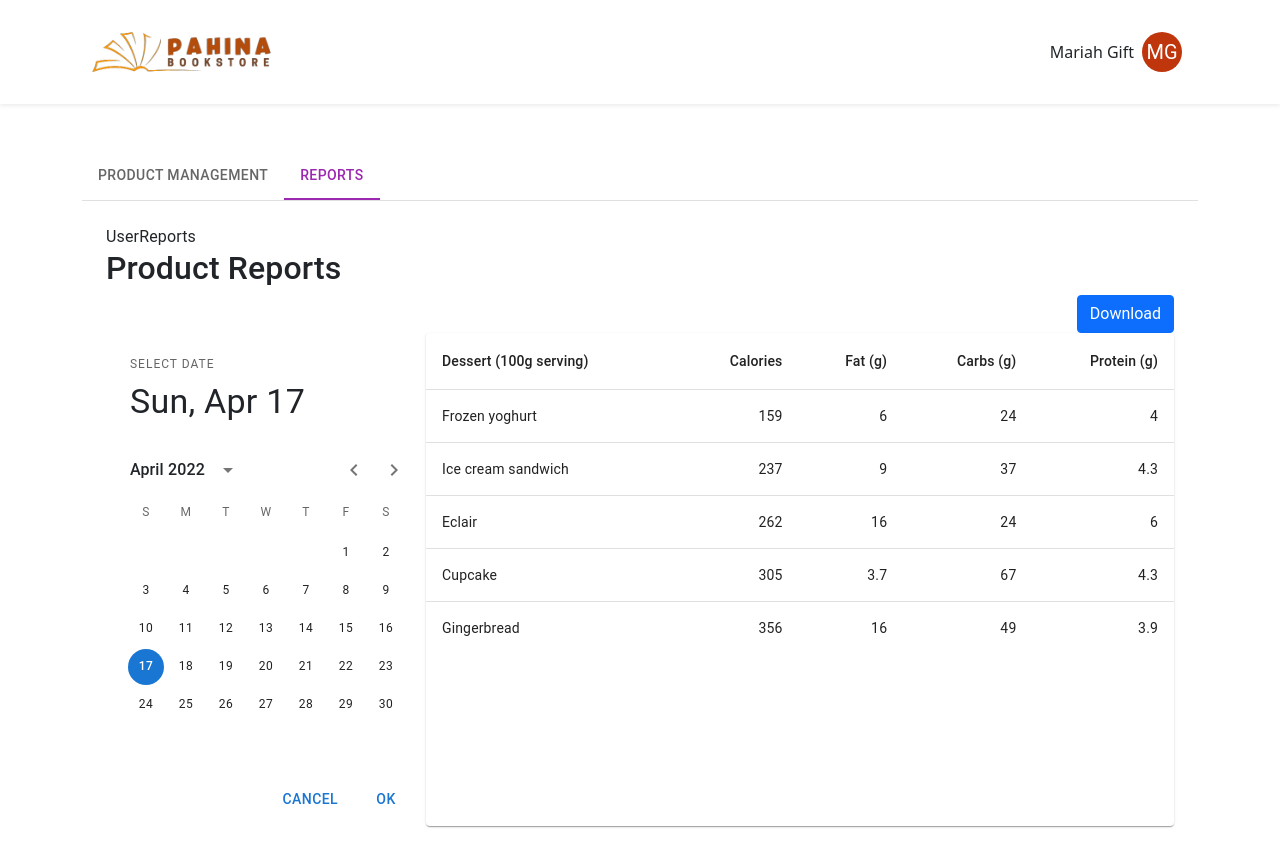
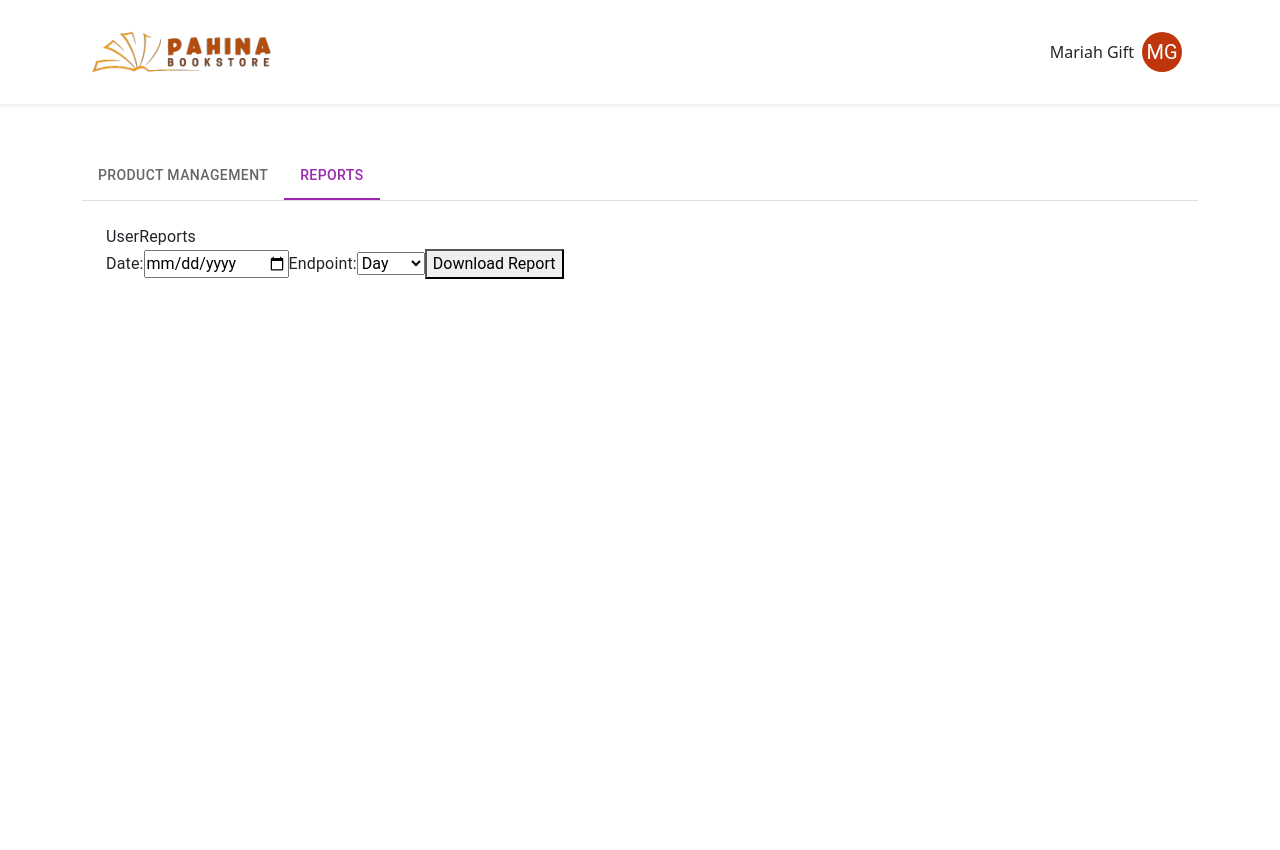
Before and after one commit to christianYdoow/final-project-group-2, a React (Vite) app in the folder pahina-frontend/: page /admin/home in a window 1280 px wide. Both pictures are taken after a click on the tab "REPORTS". After the commit the page ends 800 px from the top, so only its background shows below. Built offline with nearby package versions, Linux system fonts and the light colour scheme; no server answers.

Commit message:
connected ProductReports.tsx to backend

```diff
--- a/pahina-frontend/package.json
+++ b/pahina-frontend/package.json
@@ -9,14 +9,19 @@
     "preview": "vite preview"
   },
   "dependencies": {
+    "@date-io/core": "^2.16.0",
+    "@date-io/dayjs": "^2.16.0",
     "@emotion/react": "^11.10.6",
     "@emotion/styled": "^11.10.6",
     "@mui/icons-material": "^5.11.16",
+    "@mui/lab": "^5.0.0-alpha.127",
     "@mui/material": "^5.12.1",
     "@mui/x-date-pickers": "^6.2.1",
     "axios": "^1.3.5",
     "bootstrap": "^5.1.0",
     "dayjs": "^1.11.7",
+    "jspdf": "^2.5.1",
+    "jspdf-autotable": "^3.5.28",
     "react": "^18.2.0",
     "react-dom": "^18.2.0",
     "react-router-dom": "^6.10.0"
--- a/pahina-frontend/src/components/admin/reports/ProductReports.tsx
+++ b/pahina-frontend/src/components/admin/reports/ProductReports.tsx
@@ -1,77 +1,53 @@
-import * as React from "react";
-import { AdapterDayjs } from "@mui/x-date-pickers/AdapterDayjs";
-import { LocalizationProvider } from "@mui/x-date-pickers/LocalizationProvider";
-import { StaticDatePicker } from "@mui/x-date-pickers/StaticDatePicker";
-import dayjs from "dayjs";
-import Table from '@mui/material/Table';
-import TableBody from '@mui/material/TableBody';
-import TableCell from '@mui/material/TableCell';
-import TableContainer from '@mui/material/TableContainer';
-import TableHead from '@mui/material/TableHead';
-import TableRow from '@mui/material/TableRow';
-import Paper from '@mui/material/Paper';
+import React, { useState } from "react";
+import axios from "axios";
+import jsPDF from "jspdf";
+import autoTable from 'jspdf-autotable'
 
+function ProductReports(): JSX.Element {
+  const [date, setDate] = useState<string>("");
+  const [endpoint, setEndpoint] = useState<string>("day");
 
+  const handleDownload = async (): Promise<void> => {
+    try {
+      const param = endpoint === "day" ? "dayDate" : endpoint === "month" ? "monthYearDate" : "yearDate";
+      const response = await axios.get(`http://localhost:8080/web/api/admin/reports-${endpoint}?${param}=${date}`);
+      const data = response.data;
 
-export default function StaticDatePickerLandscape() {
-  function createData(
-    name: string,
-    calories: number,
-    fat: number,
-    carbs: number,
-    protein: number,
-  ) {
-    return { name, calories, fat, carbs, protein };
-  }
-  const rows = [
-    createData('Frozen yoghurt', 159, 6.0, 24, 4.0),
-    createData('Ice cream sandwich', 237, 9.0, 37, 4.3),
-    createData('Eclair', 262, 16.0, 24, 6.0),
-    createData('Cupcake', 305, 3.7, 67, 4.3),
-    createData('Gingerbread', 356, 16.0, 49, 3.9),
-  ];
+      // Generate PDF document using jsPDF
+      const doc = new jsPDF();
+      doc.text(`Report for ${date} (${endpoint} view)`, 10, 10);
+      const dataArr = data.split("\n").map((row: string) => row.split(" "));
+      let isTotalCountShown = false;
+      autoTable(doc,{
+        head: [["Product", "ID","Count", "Total Count"]],
+        body: dataArr,
+
+      });
+
+      // Download PDF document
+      doc.save(`report-${endpoint}-${date}.pdf`);
+    } catch (error) {
+      console.error(error);
+    }
+  };
+
   return (
-    <>
-      <h2>Product Reports</h2>
-      <div className=" d-flex justify-content-end">
-      <button className="btn btn-primary"> Download</button>
-      </div>
-
-      <div className="d-flex">
-        <LocalizationProvider dateAdapter={AdapterDayjs}>
-          <StaticDatePicker defaultValue={dayjs("2022-04-17")} />
-        </LocalizationProvider>
-
-        <TableContainer component={Paper}>
-      <Table sx={{ minWidth: 650 }} aria-label="simple table">
-        <TableHead>
-          <TableRow>
-            <TableCell>Dessert (100g serving)</TableCell>
-            <TableCell align="right">Calories</TableCell>
-            <TableCell align="right">Fat&nbsp;(g)</TableCell>
-            <TableCell align="right">Carbs&nbsp;(g)</TableCell>
-            <TableCell align="right">Protein&nbsp;(g)</TableCell>
-          </TableRow>
-        </TableHead>
-        <TableBody>
-          {rows.map((row) => (
-            <TableRow
-              key={row.name}
-              sx={{ '&:last-child td, &:last-child th': { border: 0 } }}
-            >
-              <TableCell component="th" scope="row">
-                {row.name}
-              </TableCell>
-              <TableCell align="right">{row.calories}</TableCell>
-              <TableCell align="right">{row.fat}</TableCell>
-              <TableCell align="right">{row.carbs}</TableCell>
-              <TableCell align="right">{row.protein}</TableCell>
-            </TableRow>
-          ))}
-        </TableBody>
-      </Table>
-    </TableContainer>
-      </div>
-    </>
+    <div>
+      <label>
+        Date:
+        <input type="date" value={date} onChange={(e) => setDate(e.target.value)} />
+      </label>
+      <label>
+        Endpoint:
+        <select value={endpoint} onChange={(e) => setEndpoint(e.target.value)}>
+          <option value="day">Day</option>
+          <option value="month">Month</option>
+          <option value="year">Year</option>
+        </select>
+      </label>
+      <button onClick={handleDownload}>Download Report</button>
+    </div>
   );
 }
+
+export default ProductReports;
```
Also changed, not shown: 2 other files (tests, documents, lock files or other folders).
